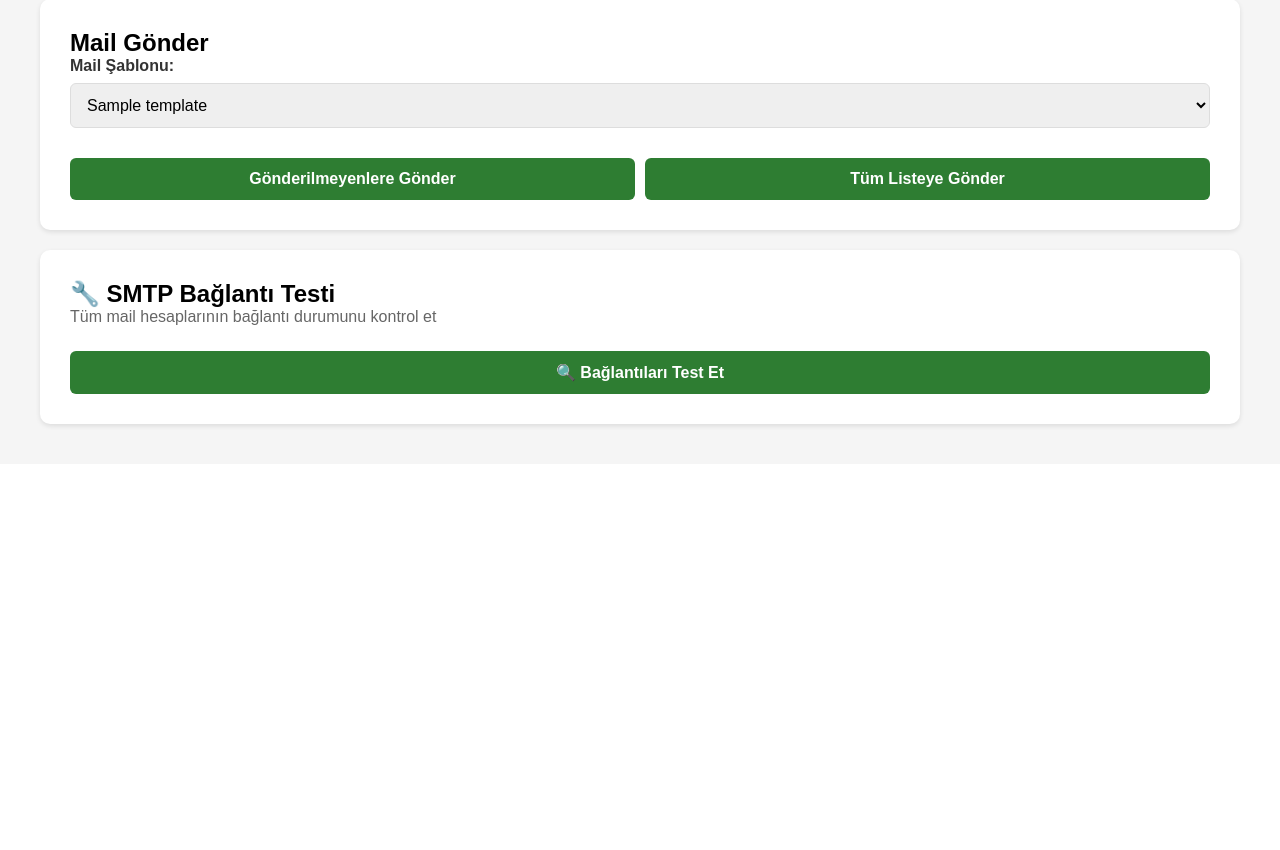
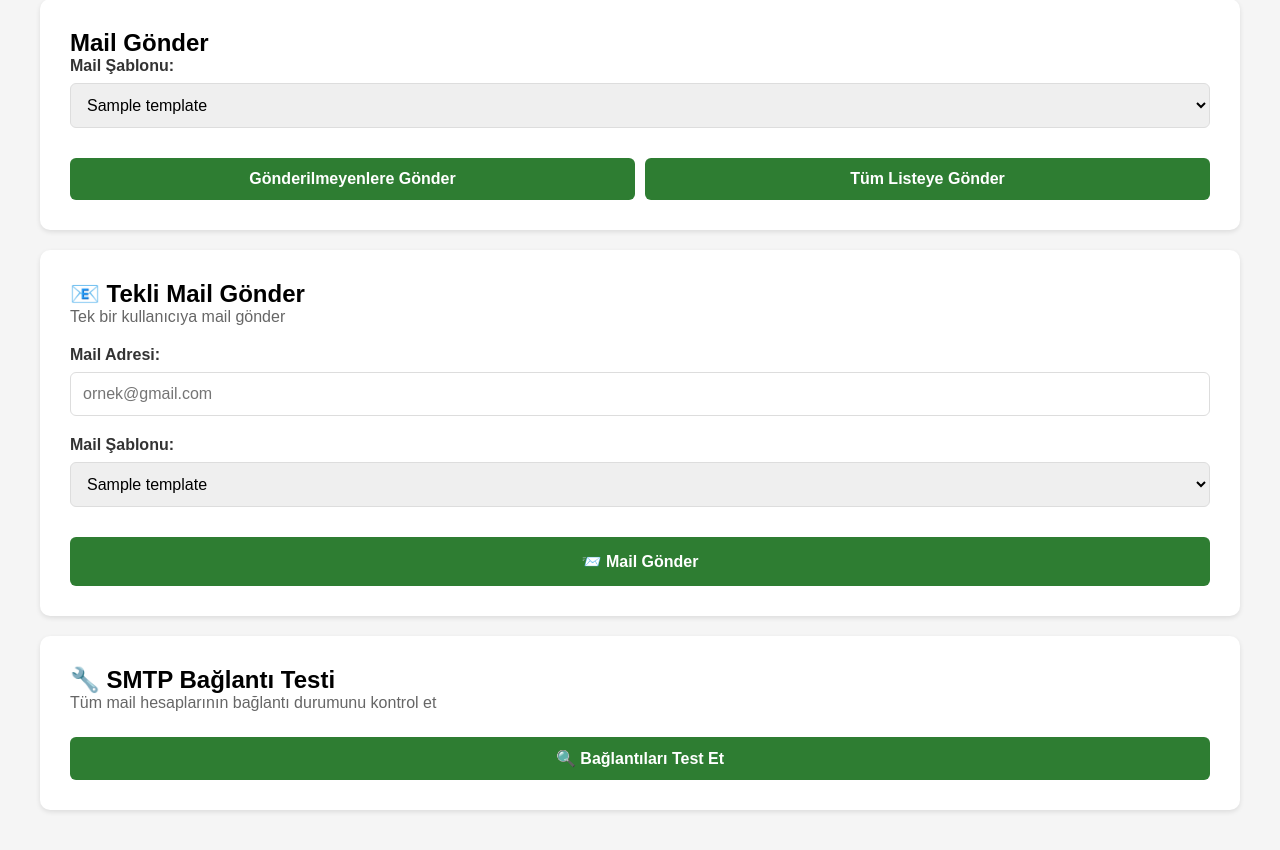
Before and after one commit to kadir49884/AutoMailSender, a Flask app: template templates/index.html in a window 1280 px wide. Shown: the part 386-1236 px from the top of the page. Before the commit the page ends 815 px from the top, so only its background shows below. Run offline with Flask 3, Linux system fonts and the light colour scheme; the template is opened without the code that fills it: most values are stand-ins (such as "Sample title", 1, 10 or a date in 2020).

Commit message:
Railway dashboard'a tekli mail gönderme özelliği eklendi

```diff
--- a/app.py
+++ b/app.py
@@ -168,6 +168,40 @@ def stop():
     job_status['message'] = 'Durduruldu'
     return jsonify({'success': True})
 
+@app.route('/send_single', methods=['POST'])
+def send_single():
+    """Tekli mail gönderir"""
+    try:
+        init_sender()
+
+        email = request.form.get('email', '').strip()
+        template_name = request.form.get('template')
+
+        if not email:
+            return jsonify({'error': 'Email adresi gerekli'}), 400
+
+        if not template_name:
+            return jsonify({'error': 'Template seçilmedi'}), 400
+
+        # Kara liste kontrolü
+        if sender.is_blacklisted(email):
+            return jsonify({'error': f'{email} kara listede!'}), 400
+
+        # Mail gönder
+        success = sender.send_mail(email, template_name, display_name=None)
+
+        if success:
+            return jsonify({
+                'success': True,
+                'message': f'✅ Mail başarıyla gönderildi: {email}'
+            })
+        else:
+            return jsonify({'error': 'Mail gönderilemedi'}), 500
+
+    except Exception as e:
+        logging.error(f"Tekli mail gönderme hatası: {str(e)}")
+        return jsonify({'error': str(e)}), 500
+
 @app.route('/test_smtp', methods=['GET'])
 def test_smtp():
     """SMTP bağlantılarını test eder"""
--- a/templates/index.html
+++ b/templates/index.html
@@ -103,6 +103,31 @@
             <p><strong>Başarılı:</strong> <span id="successCount">0</span></p>
             <p><strong>Başarısız:</strong> <span id="failedCount">0</span></p>
             <p><strong>İlerleme:</strong> <span id="progressText">0/0</span></p>
+        </div>
+
+        <div class="card">
+            <h2>📧 Tekli Mail Gönder</h2>
+            <p style="color: #666; margin-bottom: 20px;">Tek bir kullanıcıya mail gönder</p>
+
+            <div class="form-group">
+                <label>Mail Adresi:</label>
+                <input type="email" id="singleEmail" placeholder="ornek@gmail.com" style="width: 100%; padding: 12px; border: 1px solid #ddd; border-radius: 6px; font-size: 16px;">
+            </div>
+
+            <div class="form-group">
+                <label>Mail Şablonu:</label>
+                <select id="singleTemplate" style="width: 100%; padding: 12px; border: 1px solid #ddd; border-radius: 6px; font-size: 16px;">
+                    {% for template in stats.templates %}
+                    <option value="{{ template }}">{{ template }}</option>
+                    {% endfor %}
+                </select>
+            </div>
+
+            <button onclick="sendSingleMail()" style="width: 100%; padding: 15px; background: #2E7D32; color: white; border: none; border-radius: 6px; font-size: 16px; font-weight: bold; cursor: pointer;">
+                📨 Mail Gönder
+            </button>
+
+            <div id="singleMailResult" style="margin-top: 20px; padding: 15px; border-radius: 6px; display: none;"></div>
         </div>
 
         <div class="card">
@@ -275,6 +300,63 @@
                 btn.textContent = '🔍 Bağlantıları Test Et';
             }
         }
+
+        async function sendSingleMail() {
+            const email = document.getElementById('singleEmail').value.trim();
+            const template = document.getElementById('singleTemplate').value;
+            const resultDiv = document.getElementById('singleMailResult');
+
+            if (!email) {
+                resultDiv.style.display = 'block';
+                resultDiv.style.background = '#ffebee';
+                resultDiv.style.color = '#c62828';
+                resultDiv.textContent = '❌ Mail adresi giriniz!';
+                return;
+            }
+
+            // Email validation
+            const emailRegex = /^[^\s@]+@[^\s@]+\.[^\s@]+$/;
+            if (!emailRegex.test(email)) {
+                resultDiv.style.display = 'block';
+                resultDiv.style.background = '#ffebee';
+                resultDiv.style.color = '#c62828';
+                resultDiv.textContent = '❌ Geçerli bir mail adresi giriniz!';
+                return;
+            }
+
+            resultDiv.style.display = 'block';
+            resultDiv.style.background = '#e3f2fd';
+            resultDiv.style.color = '#1976d2';
+            resultDiv.textContent = '📨 Mail gönderiliyor...';
+
+            try {
+                const formData = new FormData();
+                formData.append('email', email);
+                formData.append('template', template);
+
+                const response = await fetch('/send_single', {
+                    method: 'POST',
+                    body: formData
+                });
+
+                const data = await response.json();
+
+                if (data.success) {
+                    resultDiv.style.background = '#f1f8f4';
+                    resultDiv.style.color = '#2E7D32';
+                    resultDiv.textContent = data.message;
+                    document.getElementById('singleEmail').value = '';
+                } else {
+                    resultDiv.style.background = '#ffebee';
+                    resultDiv.style.color = '#c62828';
+                    resultDiv.textContent = '❌ ' + (data.error || 'Mail gönderilemedi');
+                }
+            } catch (error) {
+                resultDiv.style.background = '#ffebee';
+                resultDiv.style.color = '#c62828';
+                resultDiv.textContent = '❌ Hata: ' + error.message;
+            }
+        }
     </script>
 </body>
 </html>
```
